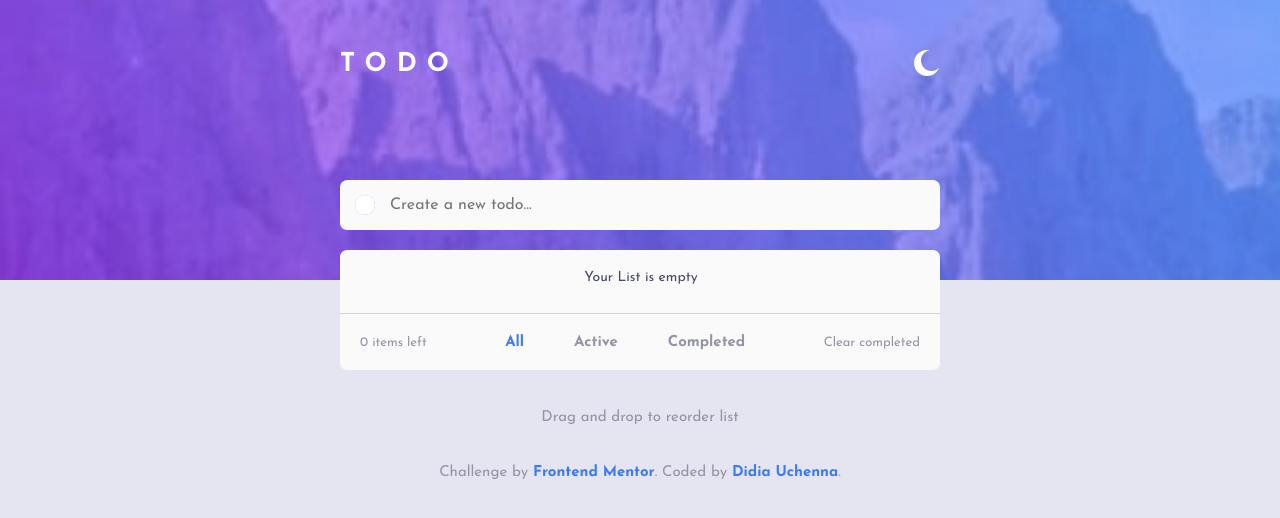
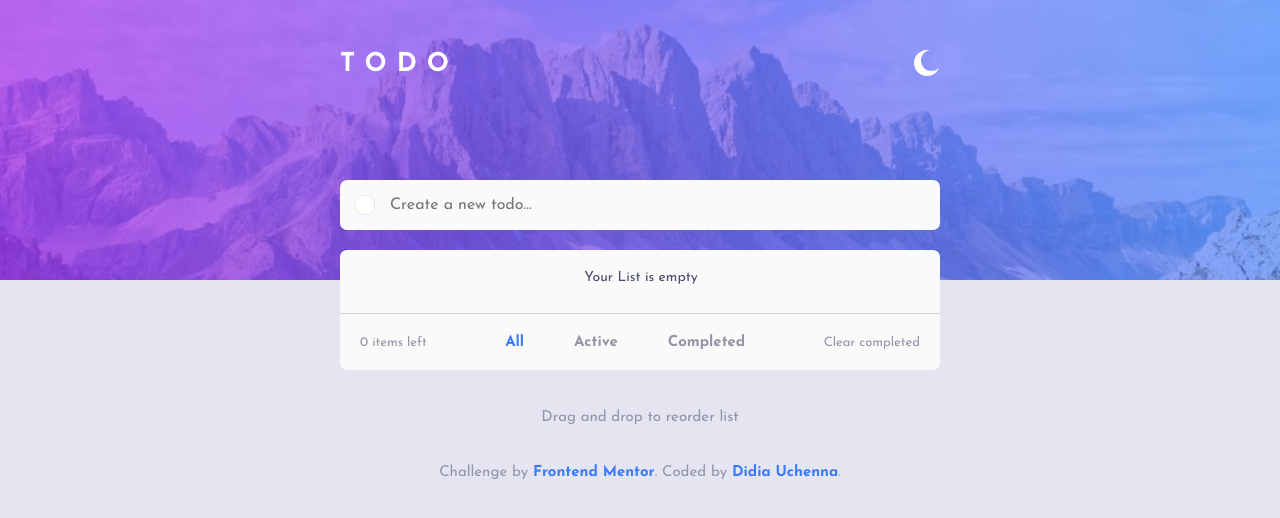
Before and after one commit to D-KILLJOY/fm-todo-app-react, a React (Vite) app: page / in a window 1280 px wide. Shown: the top 518 px of the page. Built offline with nearby package versions, Linux system fonts and the light colour scheme.

Commit message:
Fixed background image: Changed image from mobile version to desktop version

```diff
--- a/src/index.css
+++ b/src/index.css
@@ -146,8 +146,8 @@ img {
     padding: 0.03rem;
     border-radius: 50%;
     background: linear-gradient(120deg, var(--light-blue), var(--pink));
-    mask-image: linear-gradient(var(--white) 0 0),
-        linear-gradient(var(--white) 0 0);
+    mask-image:
+        linear-gradient(var(--white) 0 0), linear-gradient(var(--white) 0 0);
     mask-origin: content-box, border-box;
     mask-clip: content-box, border-box;
     mask-composite: exclude;
@@ -177,8 +177,8 @@ img {
     padding: 0.03rem;
     border-radius: 50%;
     background: linear-gradient(120deg, var(--light-blue), var(--pink));
-    mask-image: linear-gradient(var(--white) 0 0),
-        linear-gradient(var(--white) 0 0);
+    mask-image:
+        linear-gradient(var(--white) 0 0), linear-gradient(var(--white) 0 0);
     mask-origin: content-box, border-box;
     mask-clip: content-box, border-box;
     mask-composite: exclude;
@@ -310,6 +310,10 @@ img {
 }
 
 @media screen and (min-width: 45rem) {
+    .header {
+        background: var(--bg-img-dsk) center/cover no-repeat;
+    }
+
     .bg__only {
         display: block;
     }
```
